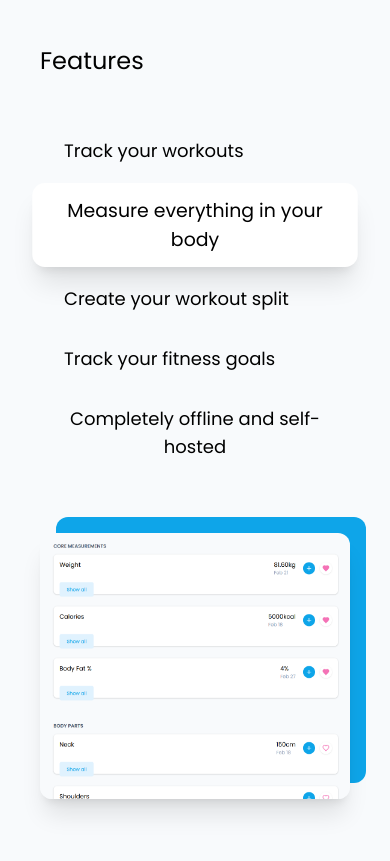
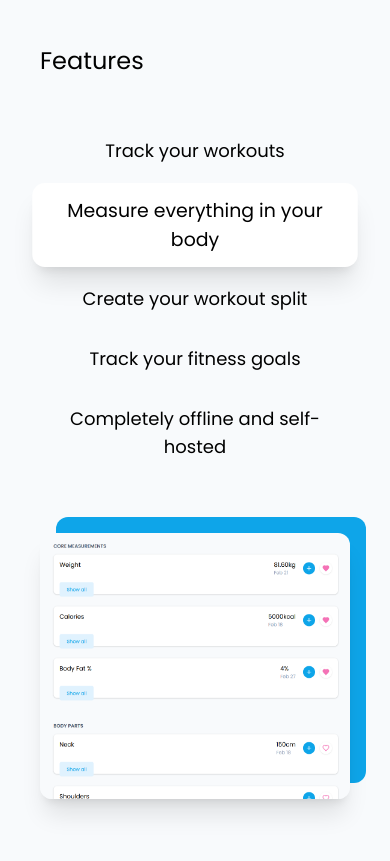
Before and after one commit to hassanaziz0012/athletix, a Next.js app in the folder athletix/: page / in a window 390 px wide. Shown: the part 900-1761 px from the top of the page. Built offline with nearby package versions, Linux system fonts and the light colour scheme.

Commit message:
Fix responsiveness

```diff
--- a/athletix/src/app/components/Features.tsx
+++ b/athletix/src/app/components/Features.tsx
@@ -30,7 +30,7 @@
                 <h2 className="text-2xl mb-12">Features</h2>
 
                 <div className="flex flex-col sm:flex-row items-start justify-between gap-12">
-                    <div className="flex flex-col gap-y-2 items-start">
+                    <div className="flex flex-col gap-y-2 items-center sm:items-start">
                         {tabs.map((tab, i) => (
                             <button
                                 key={i}
```
